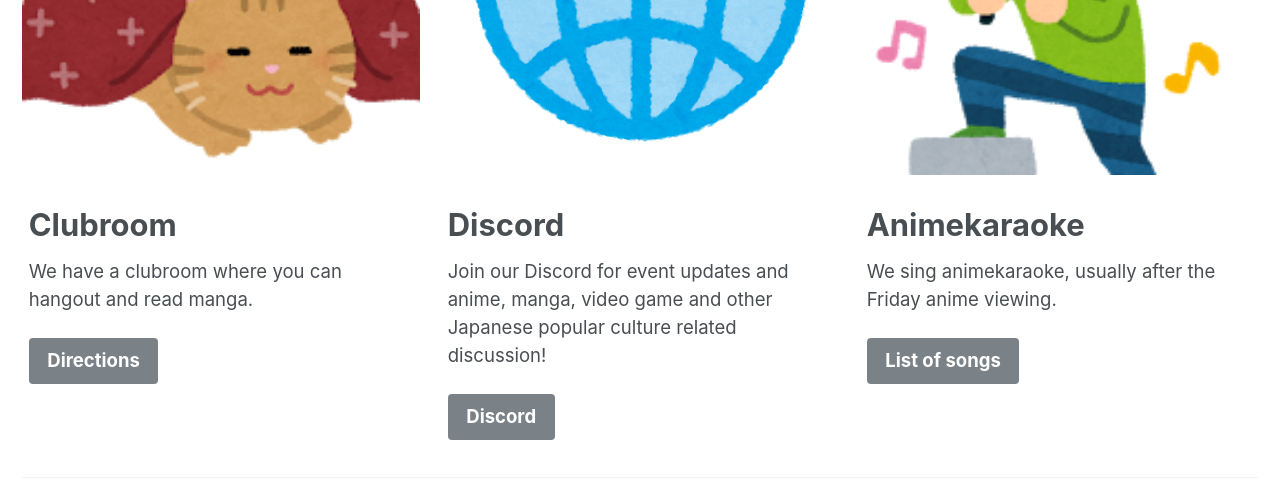
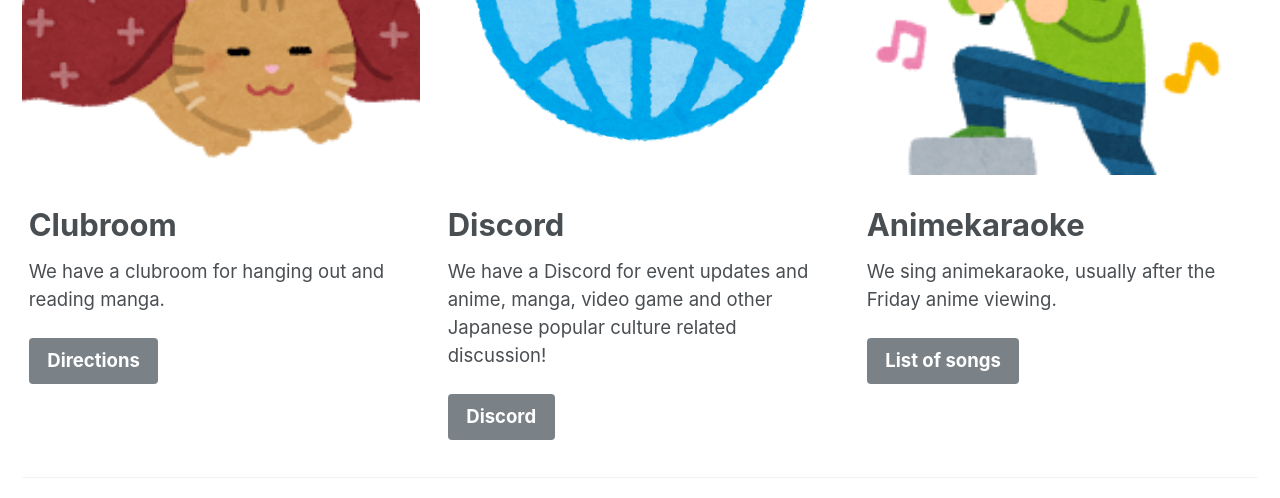
Before and after one commit to HNTA-Club/website, a Jekyll site: the page built from _pages/home.md, in a window 1280 px wide and 900 px high, scrolled down 1157 px, cut to the strip 0-498 px from the top of the window. Built offline with Jekyll 4.4.1, drawn with Linux system fonts in a browser that asks for light colours; cached includes are drawn as plain includes; nearby versions of some CDN libraries.

Commit message:
wording changes

```diff
--- a/_pages/home.md
+++ b/_pages/home.md
@@ -26,13 +26,13 @@
   - title: Clubroom
     image_path: /assets/images/clipart/cat_kotatsu_neko.png
     url: /clubroom
-    excerpt: "We have a clubroom where you can hangout and read manga."
+    excerpt: "We have a clubroom for hanging out and reading manga."
     btn_label: "Directions"
     btn_class: "btn--primary"
   - title: Discord
     url: https://discord.gg/uZJqHH7
     image_path: /assets/images/clipart/internet_mark.png
-    excerpt: "Join our Discord for event updates and anime, manga, video game and other Japanese popular culture related discussion!"
+    excerpt: "We have a Discord for event updates and anime, manga, video game and other Japanese popular culture related discussion!"
     btn_label: "Discord"
     btn_class: "btn--primary"
   - title: Animekaraoke
```
